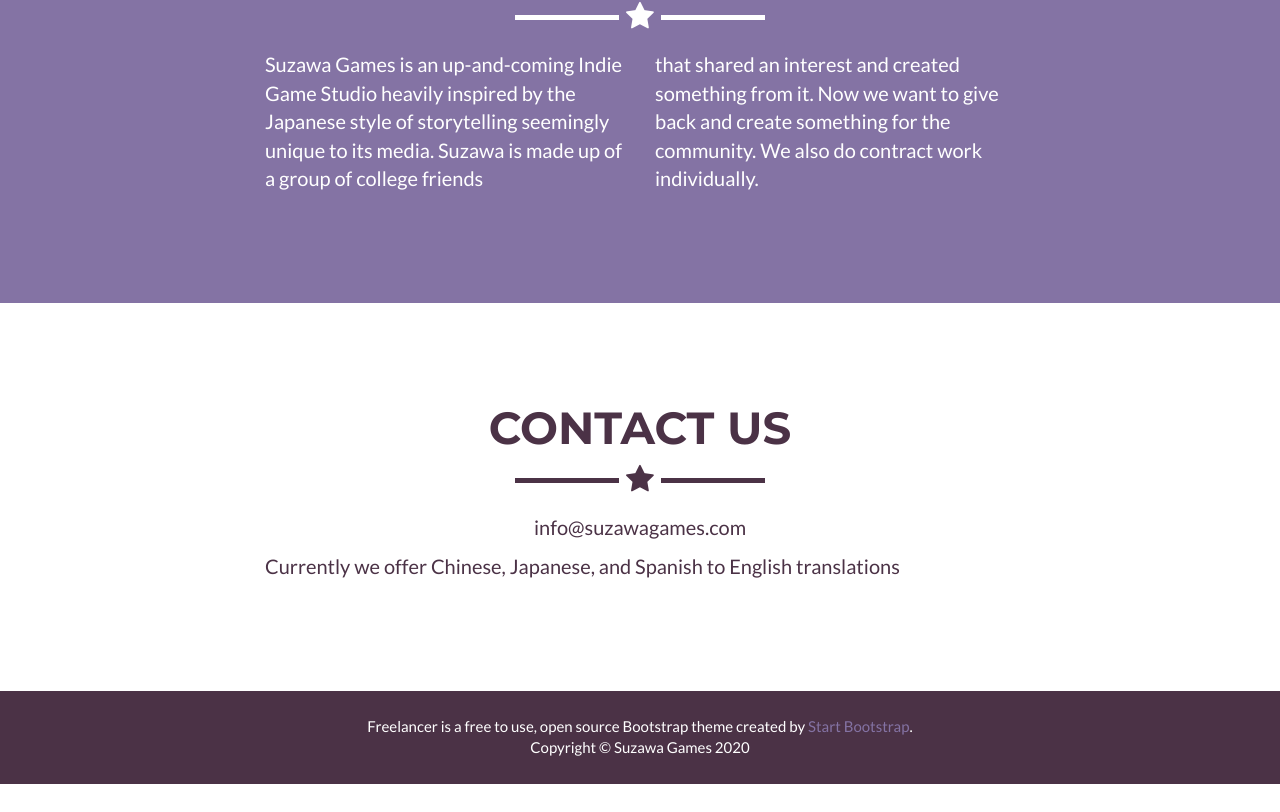
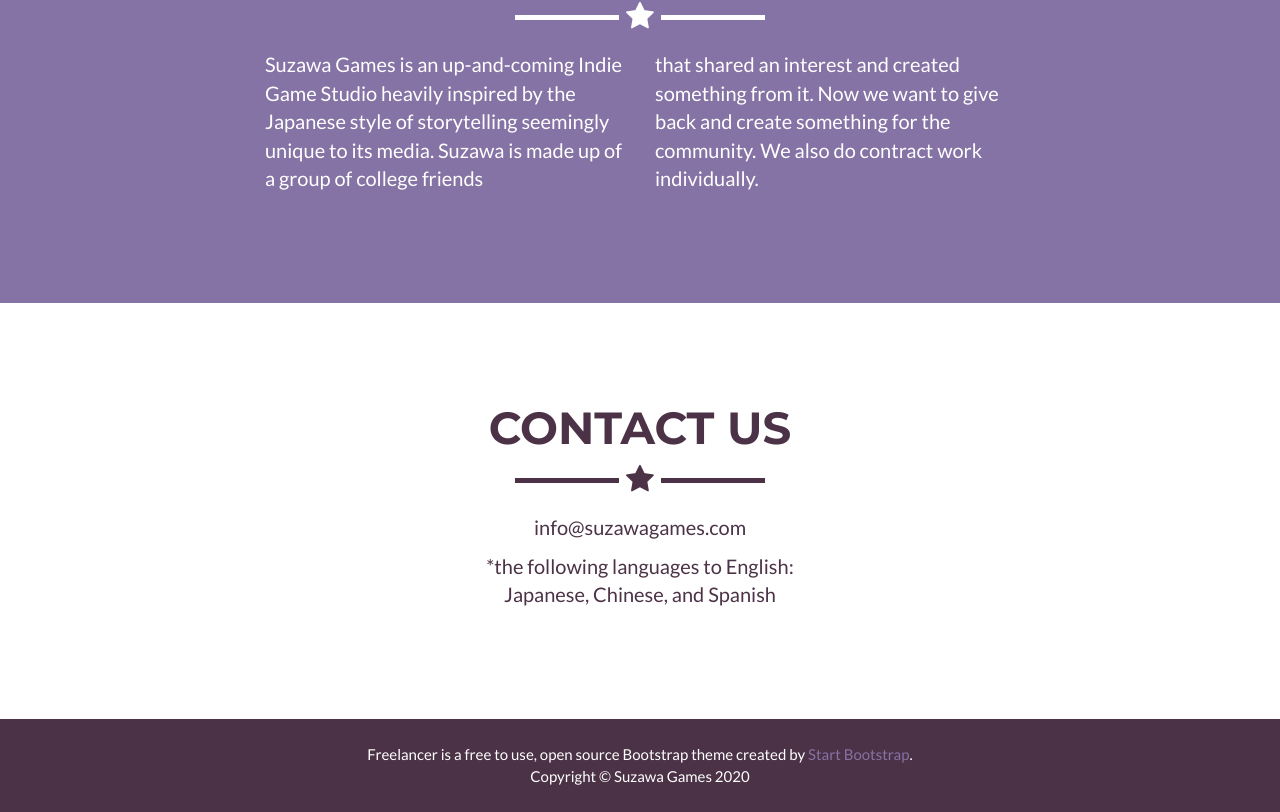
Before and after one commit to suzawagames/site, a plain HTML site: page index.html in a window 1280 px wide. Shown: the part 1511-2323 px from the top of the page. Before the commit the page ends 2295 px from the top, so only its background shows below. Drawn offline with Linux system fonts and the light colour scheme.

Commit message:
Update index.html

```diff
--- a/index.html
+++ b/index.html
@@ -172,9 +172,9 @@
 			</div>
 		</div>
 		<div class="row">
-			<div class="col-lg-8 col-lg-offset-2">
+			<div class="col-lg-8 col-lg-offset-2" align="center">
 				<p align="center">info<span class="lolcatz">Hello</span>@<span class="lolcatz">How</span>suzawa<span class="lolcatz">Are</span>games<span class="lolcatz">You?</span>.com</p>
-				<p>Currently we offer Chinese, Japanese, and Spanish to English translations</p>
+				<p>*the following languages to English:<br>Japanese, Chinese, and Spanish</p>
 			</div>
 		</div>
 	</div>
```
